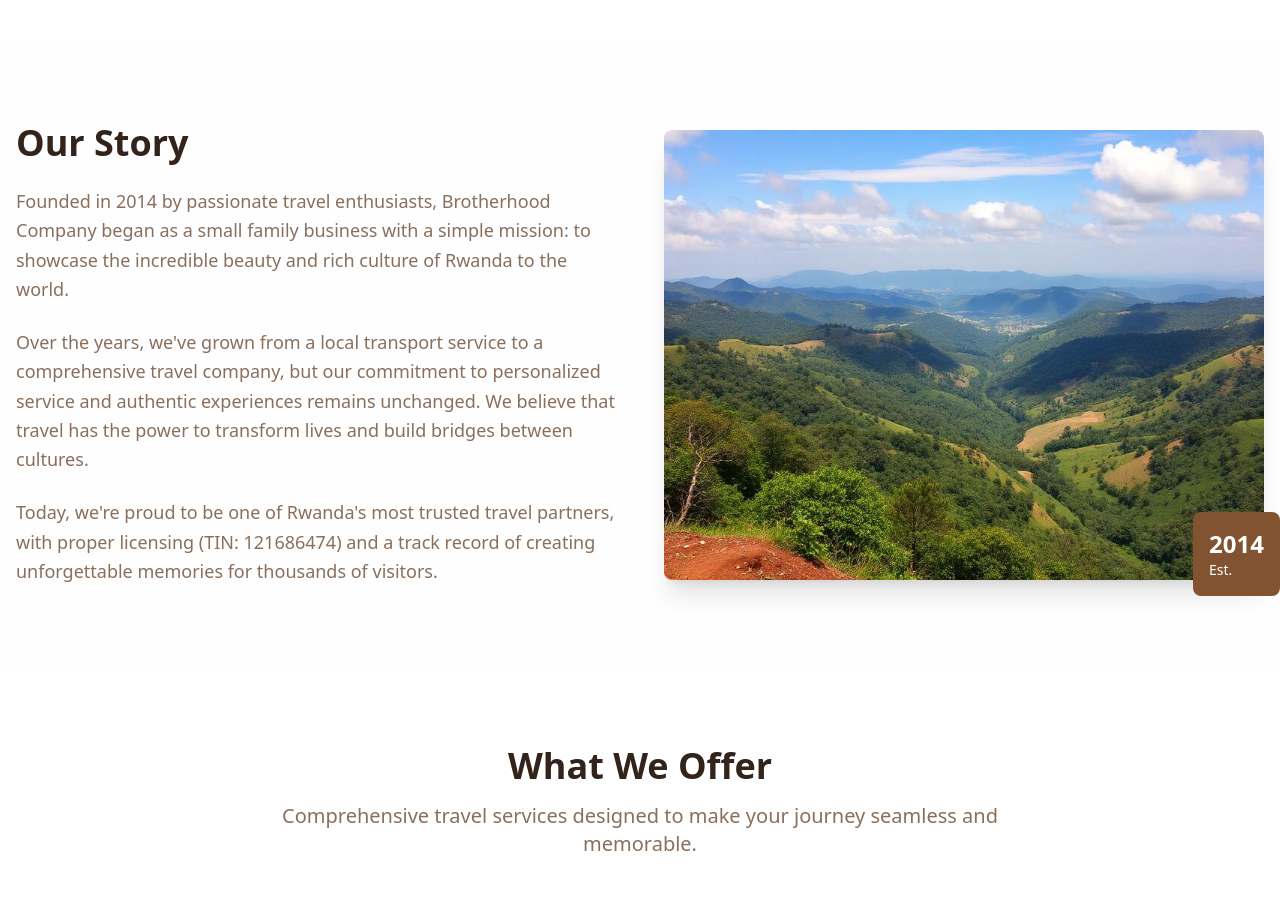
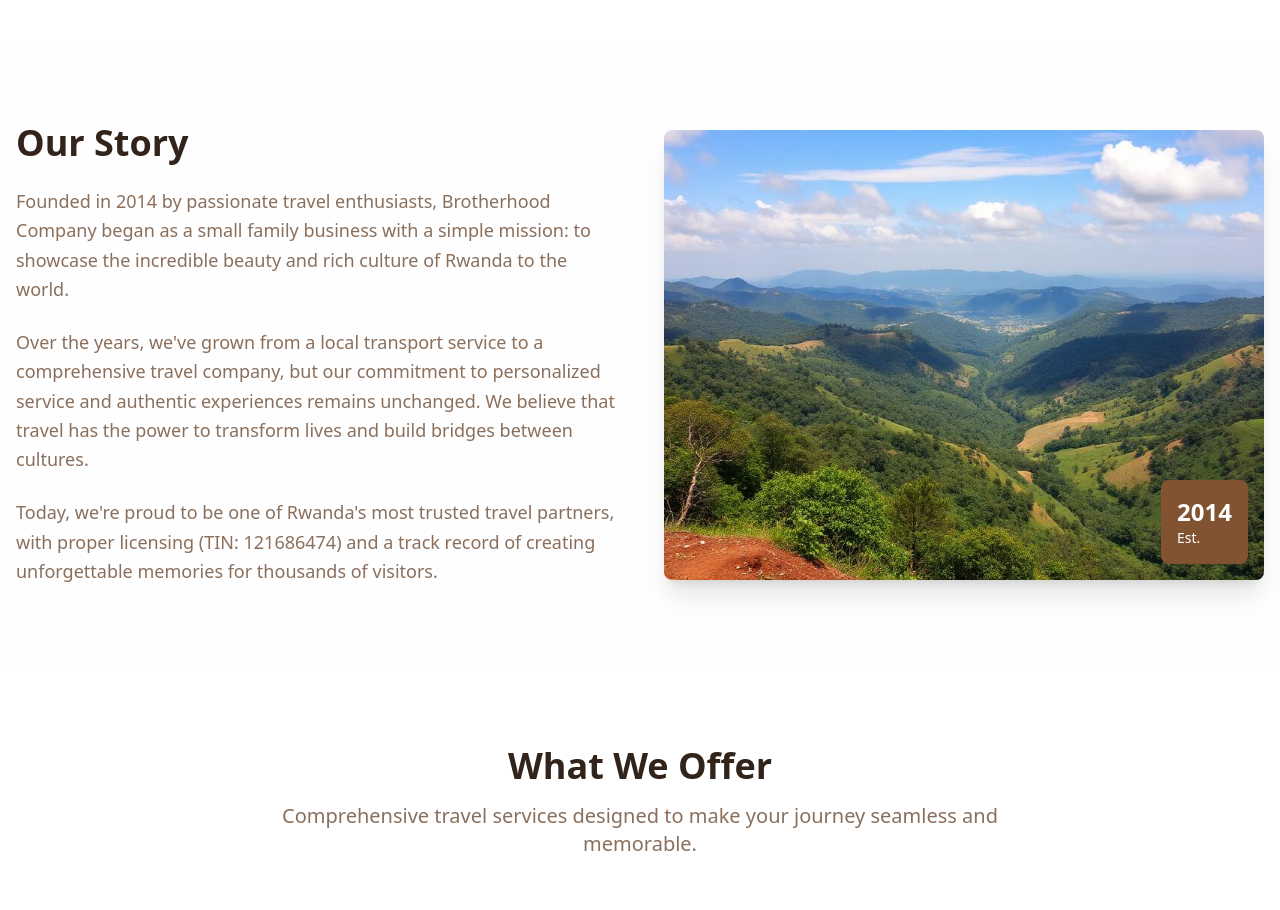
Before and after one commit to uzz-ptl7/brohoodtravel-tour, a React (Vite) app: page /about in a window 1280 px wide. Shown: the part 860-1770 px from the top of the page. Built offline with nearby package versions, Linux system fonts and the light colour scheme.

Commit message:
About Updated

```diff
--- a/src/pages/About.tsx
+++ b/src/pages/About.tsx
@@ -5,6 +5,7 @@ import { Star, Award, Users, MapPin, Phone, Mail } from "lucide-react";
 import Header from "@/components/Header";
 import Footer from "@/components/Footer";
 import { useNavigate } from "react-router-dom";
+import rwandaimage from '../assets/destination-rwanda.jpg';
 
 const About = () => {
   const navigate = useNavigate();
@@ -109,11 +110,11 @@ const About = () => {
               </div>
               <div className="relative">
                 <img
-                  src="/src/assets/destination-rwanda.jpg"
+                  src={rwandaimage}
                   alt="Rwanda landscape"
                   className="rounded-lg shadow-xl"
                 />
-                <div className="absolute -bottom-4 -right-4 bg-primary text-primary-foreground p-4 rounded-lg">
+                <div className="absolute bottom-4 right-4 bg-primary text-primary-foreground p-4 rounded-lg">
                   <p className="text-2xl font-bold">2014</p>
                   <p className="text-sm">Est.</p>
                 </div>
```
